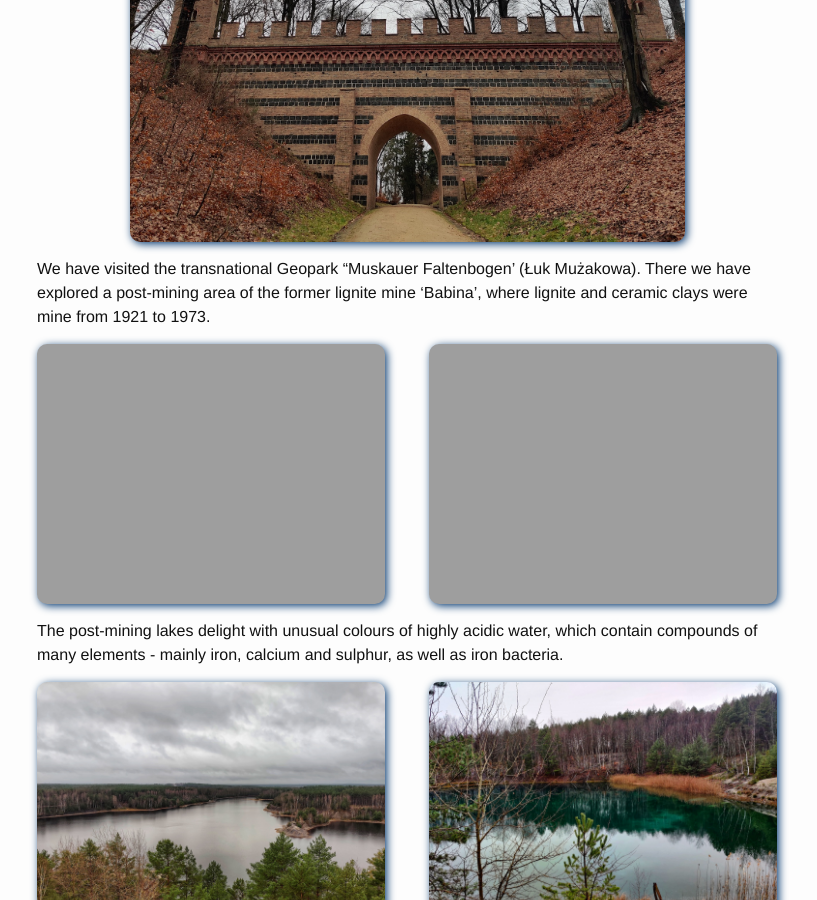
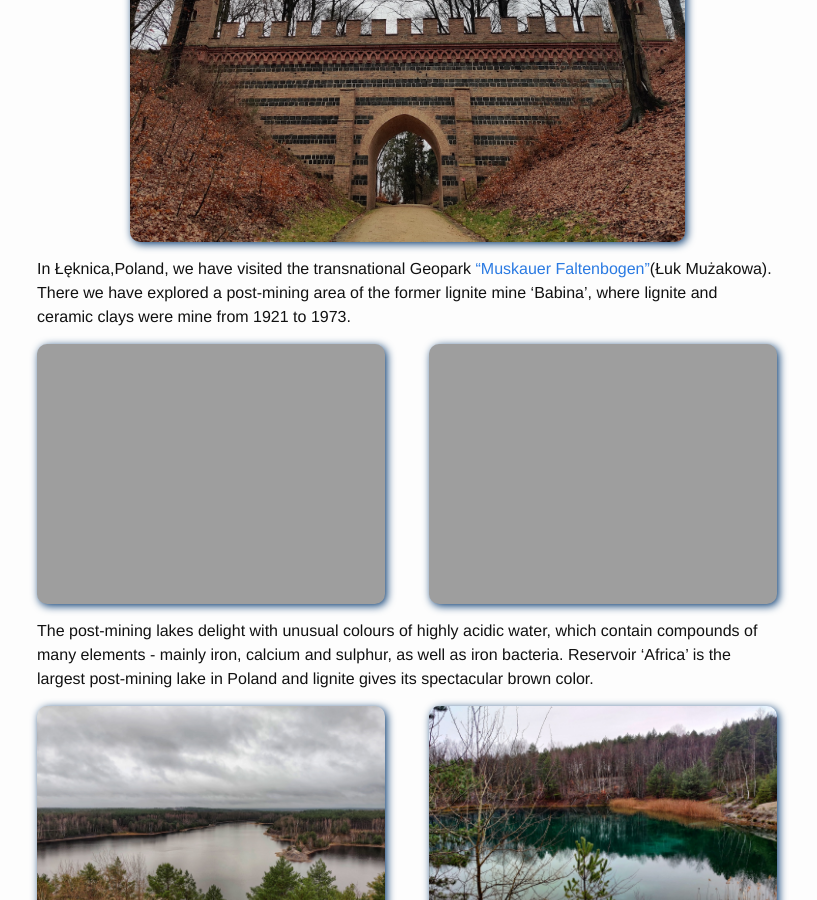
Before and after one commit to irembesik/irembesik.github.io, a Jekyll site: the page built from _posts/2023-01-14-muskau.md, in a window 1280 px wide and 900 px high, scrolled down 2278 px. Shown: the whole window, without its empty margins (233-1050 px from the left). Built offline with Jekyll 4.4.1, drawn with Linux system fonts in a browser that asks for light colours.

Commit message:
Update 2023-01-14-muskau.md

```diff
--- a/_posts/2023-01-14-muskau.md
+++ b/_posts/2023-01-14-muskau.md
@@ -38,8 +38,7 @@ This bridge is located on the Polish side of Muskau Park.
 <a href="/assets/14_01_23/bridge.jpeg"><img src="https://irem.dev/assets/14_01_23/bridge-small.jpeg" style="max-width:75%" alt="Bridge" /></a>
 </p>
 
-We have visited the transnational Geopark “Muskauer Faltenbogen’ (Łuk Mużakowa). There we have explored a post-mining area of the former lignite mine ‘Babina’, where lignite and ceramic clays were mine from 1921 to 1973.
-
+In Łęknica,Poland, we have visited the transnational Geopark [“Muskauer Faltenbogen"](https://www.muskauer-faltenbogen.de/)(Łuk Mużakowa). There we have explored a post-mining area of the former lignite mine ‘Babina’, where lignite and ceramic clays were mine from 1921 to 1973.
 
 <p style="display: grid; place-items: center; grid-template-columns: 47% 6% 47%;">
   <a href="/assets/14_01_23/geopark.jpg"><img src="https://irem.dev/assets/14_01_23/geopark-small.jpg" style="" alt="Geopark Entrance" /></a>
@@ -47,7 +46,7 @@ We have visited the transnational Geopark “Muskauer Faltenbogen’ (Łuk Muża
   <a href="/assets/14_01_23/forest.jpg"><img src="https://irem.dev/assets/14_01_23/forest-small.jpg" style="" alt="Geopark Forest" /></a>
 </p>
 
-The post-mining lakes delight with unusual colours of highly acidic water, which contain compounds of many elements - mainly iron, calcium and sulphur, as well as iron bacteria.
+The post-mining lakes delight with unusual colours of highly acidic water, which contain compounds of many elements - mainly iron, calcium and sulphur, as well as iron bacteria. Reservoir 'Africa' is the largest post-mining lake in Poland and lignite gives its spectacular brown color.
 
 <p style="display: grid; place-items: center; grid-template-columns: 47% 6% 47%;">
   <a href="/assets/14_01_23/africa-lake.jpeg"><img src="https://irem.dev/assets/14_01_23/africa-lake-small.jpeg" style="" alt="Africa Lake" /></a>
```
